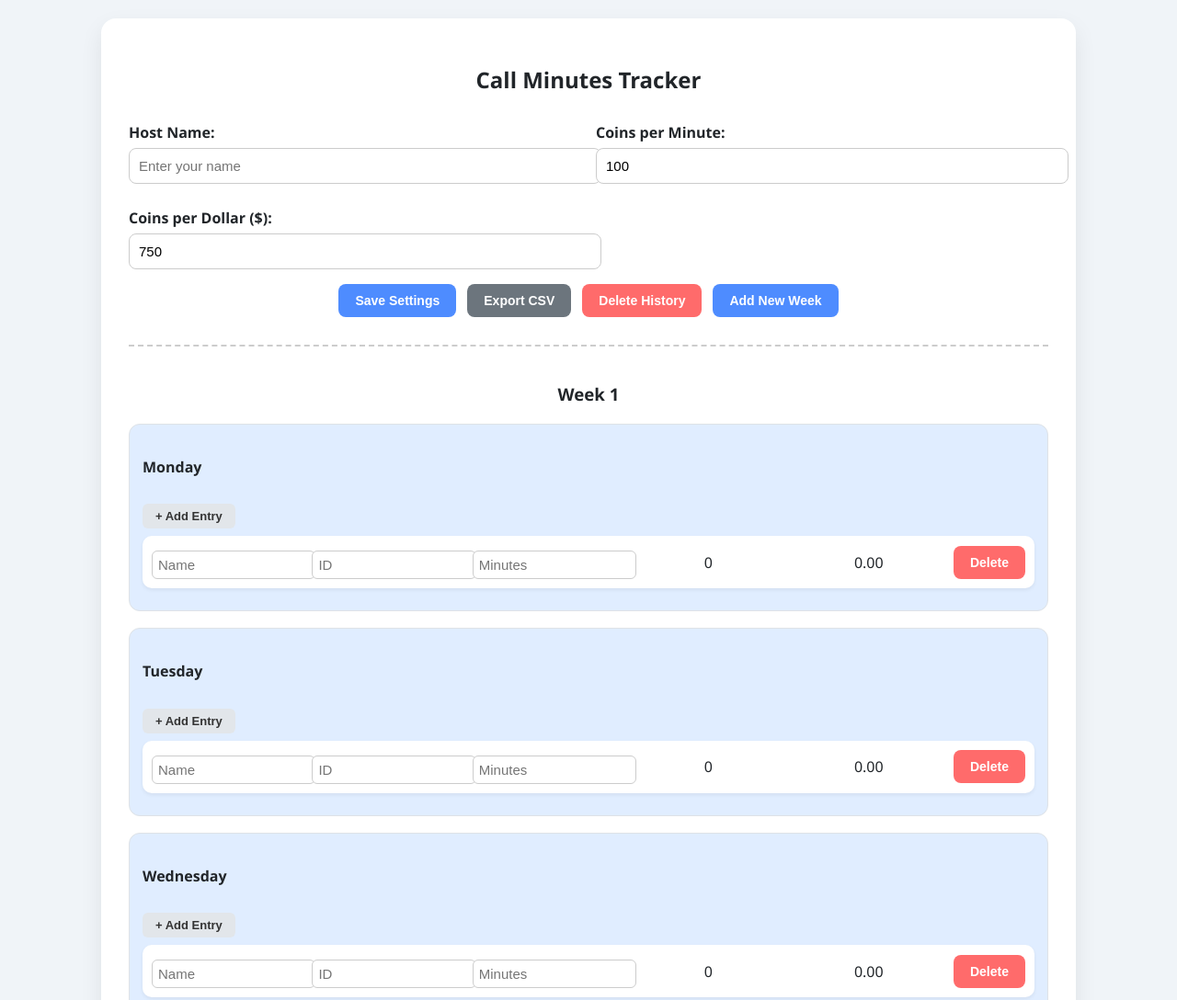
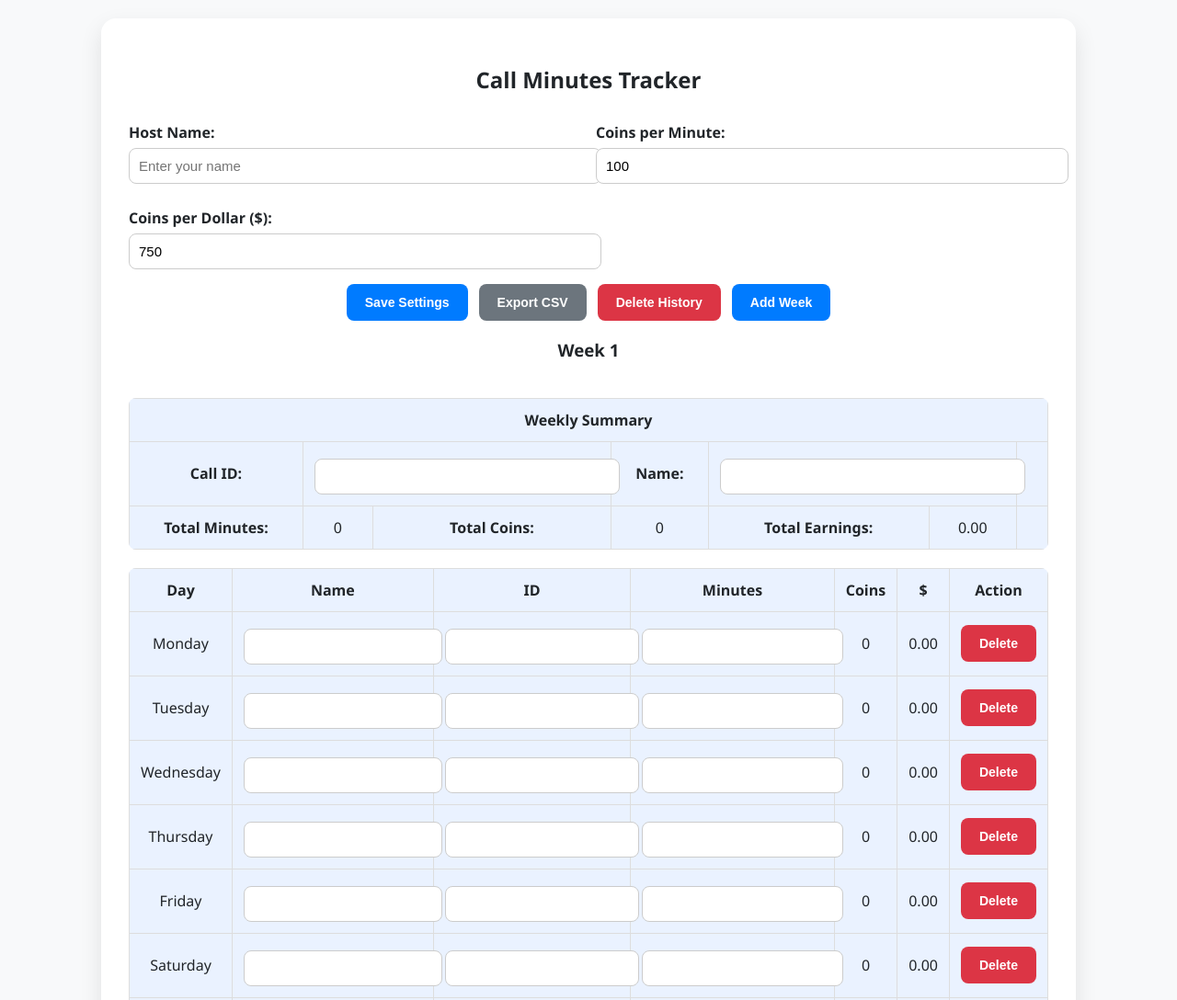
Before and after one commit to coinmaster202/cointracker-full, a website: page public/index.html in a window 1280 px wide. Shown: the top 1088 px of the page at 92% size. Drawn offline with Linux system fonts and the light colour scheme.

Commit message:
Update index.html

```diff
--- a/public/index.html
+++ b/public/index.html
@@ -5,14 +5,14 @@
   <title>Call Tracker</title>
   <style>
     :root {
-      --primary: #4e8cff;
-      --danger: #ff6b6b;
+      --primary: #007bff;
+      --danger: #dc3545;
       --secondary: #6c757d;
-      --background: #f0f4f8;
+      --background: #f8f9fa;
       --surface: #ffffff;
       --text: #212529;
-      --shadow: rgba(0, 0, 0, 0.08);
-      --highlight: #e0edff;
+      --shadow: rgba(0, 0, 0, 0.1);
+      --highlight: #eaf2ff;
     }body {
   font-family: 'Segoe UI', sans-serif;
   background: var(--background);
@@ -72,7 +72,7 @@ input[type="text"], input[type="number"] {
 }
 
 button {
-  padding: 10px 18px;
+  padding: 12px 20px;
   font-weight: bold;
   border: none;
   border-radius: 8px;
@@ -86,14 +86,14 @@ button {
   color: white;
 }
 
-.btn-primary:hover { background: #356de6; }
+.btn-primary:hover { background: #0056b3; }
 
 .btn-danger {
   background: var(--danger);
   color: white;
 }
 
-.btn-danger:hover { background: #c94141; }
+.btn-danger:hover { background: #a71d2a; }
 
 .btn-secondary {
   background: var(--secondary);
@@ -103,64 +103,45 @@ button {
 .btn-secondary:hover { background: #5a6268; }
 
 .add-entry-btn {
-  margin: 8px 0;
-  font-size: 13px;
-  padding: 6px 14px;
-  background: #e2e6ea;
-  color: #333;
+  font-size: 12px;
+  padding: 6px 10px;
+  margin-bottom: 5px;
+  background: #d4e3ff;
   border-radius: 6px;
+  border: none;
 }
 
-.day-section {
-  border: 1px solid #dee2e6;
-  border-radius: 12px;
-  margin-bottom: 18px;
-  padding: 14px;
+table {
+  width: 100%;
+  border-collapse: collapse;
+  min-width: 700px;
+  margin-top: 20px;
   background: var(--highlight);
+  border-radius: 8px;
+  overflow: hidden;
 }
 
-.entry-row {
-  display: grid;
-  grid-template-columns: repeat(5, 1fr) auto;
-  gap: 10px;
-  align-items: center;
-  margin-bottom: 10px;
-  background: #fff;
-  padding: 10px;
-  border-radius: 10px;
-  box-shadow: 0 2px 4px rgba(0,0,0,0.06);
-}
-
-.entry-row input {
-  padding: 6px;
-  border-radius: 6px;
-  border: 1px solid #ccc;
-}
-
-.entry-row .coins, .entry-row .dollars {
-  padding: 6px 0;
+th, td {
+  padding: 12px;
+  border: 1px solid #ddd;
   text-align: center;
 }
 
-.week-wrapper {
-  margin-top: 30px;
-  padding-top: 20px;
-  border-top: 2px dashed #ccc;
-}
+td input { width: 90%; }
 
-@media (max-width: 700px) {
-  .entry-row {
-    grid-template-columns: 1fr 1fr;
-    grid-template-rows: auto auto auto;
-  }
+tr:hover { background-color: #f1f1f1; }
+
+.table-wrapper { overflow-x: auto; }
+
+@media (max-width: 600px) {
+  .form-grid { grid-template-columns: 1fr; }
 }
 
   </style>
 </head>
 <body>
   <div class="container">
-    <h2>Call Minutes Tracker</h2>
-    <div class="form-grid">
+    <h2>Call Minutes Tracker</h2><div class="form-grid">
   <div>
     <label for="hostName">Host Name:</label>
     <input type="text" id="hostName" placeholder="Enter your name" />
@@ -173,11 +154,13 @@ button {
     <label>Coins per Dollar ($):</label>
     <input type="number" id="coinsPerDollar" value="750" />
   </div>
-    </div><div class="btn-row">
+</div>
+
+<div class="btn-row">
   <button class="btn-primary" onclick="saveSettings()">Save Settings</button>
   <button class="btn-secondary" onclick="exportCSV()">Export CSV</button>
   <button class="btn-danger" onclick="deleteHistory()">Delete History</button>
-  <button class="btn-primary" onclick="addWeek()">Add New Week</button>
+  <button class="btn-primary" onclick="addWeek()">Add Week</button>
 </div>
 
 <div id="weeksContainer"></div>
@@ -204,90 +187,82 @@ button {
     }
 
     function updateRow(input) {
-      const row = input.closest(".entry-row");
-      const minutes = parseFloat(row.querySelector(".minutes").value) || 0;
-      const coins = calculateCoins(minutes);
-      row.querySelector(".coins").textContent = coins;
-      row.querySelector(".dollars").textContent = calculateEarnings(coins);
+      const row = input.closest("tr");
+      const minutes = parseFloat(input.value) || 0;
+      row.querySelector(".coins").textContent = calculateCoins(minutes);
+      row.querySelector(".dollars").textContent = calculateEarnings(calculateCoins(minutes));
+      updateSummary(input);
     }
 
-    function addEntry(dayContainer) {
-      const row = document.createElement("div");
-      row.className = "entry-row";
-      row.innerHTML = `
-        <input type="text" placeholder="Name" />
-        <input type="text" placeholder="ID" />
-        <input type="number" class="minutes" placeholder="Minutes" onchange="updateRow(this)" />
-        <div class="coins">0</div>
-        <div class="dollars">0.00</div>
-        <button class="btn-danger" onclick="this.parentElement.remove()">Delete</button>
-      `;
-      dayContainer.appendChild(row);
+    function updateSummary(input) {
+      const week = input.closest(".week");
+      let totalMinutes = 0;
+      let totalCoins = 0;
+      week.querySelectorAll("tbody[data-type='calls'] tr").forEach(row => {
+        const mins = parseFloat(row.querySelector("td:nth-child(4) input")?.value) || 0;
+        totalMinutes += mins;
+        totalCoins += calculateCoins(mins);
+      });
+      week.querySelector(".summary-minutes").textContent = totalMinutes;
+      week.querySelector(".summary-coins").textContent = totalCoins;
+      week.querySelector(".summary-dollars").textContent = calculateEarnings(totalCoins);
     }
 
     function addWeek() {
-      const weekIndex = document.querySelectorAll(".week-wrapper").length + 1;
-      const week = document.createElement("div");
-      week.className = "week-wrapper";
-      week.innerHTML = `<h3>Week ${weekIndex}</h3>`;
-      days.forEach(day => {
-        const section = document.createElement("div");
-        section.className = "day-section";
-        section.innerHTML = `
-          <h4>${day}</h4>
-          <button class="add-entry-btn" onclick="addEntry(this.parentElement)">+ Add Entry</button>
+      const weekNum = document.querySelectorAll(".week").length + 1;
+      const weekDiv = document.createElement("div");
+      weekDiv.className = "week";
+      weekDiv.innerHTML = `
+        <h3>Week ${weekNum}</h3>
+        <div class="table-wrapper">
+          <table>
+            <thead><tr><th colspan="7">Weekly Summary</th></tr></thead>
+            <tbody>
+              <tr><th>Call ID:</th><td colspan="2"><input type="text" /></td><th>Name:</th><td colspan="2"><input type="text" /></td><td></td></tr>
+              <tr><th>Total Minutes:</th><td><span class="summary-minutes">0</span></td><th>Total Coins:</th><td><span class="summary-coins">0</span></td><th>Total Earnings:</th><td><span class="summary-dollars">0.00</span></td><td></td></tr>
+            </tbody>
+          </table>
+        </div>
+        <div class="table-wrapper">
+          <table>
+            <thead><tr><th>Day</th><th>Name</th><th>ID</th><th>Minutes</th><th>Coins</th><th>$</th><th>Action</th></tr></thead>
+            <tbody data-type="calls">
+              ${days.map(day => `
+                <tr>
+                  <td>${day}</td>
+                  <td><input type="text" /></td>
+                  <td><input type="text" /></td>
+                  <td><input type="number" onchange="updateRow(this)" /></td>
+                  <td class="coins">0</td>
+                  <td class="dollars">0.00</td>
+                  <td><button class="btn-danger" onclick="this.closest('tr').remove(); updateSummary(this)">Delete</button></td>
+                </tr>
+              `).join("")}
+            </tbody>
+          </table>
+        </div>
       `;
-        addEntry(section); // Add one entry by default
-        week.appendChild(section);
-      });
-      document.getElementById("weeksContainer").appendChild(week);
+      document.getElementById("weeksContainer").appendChild(weekDiv);
     }
 
     async function deleteHistory() {
-      const confirmed = confirm("Are you sure you want to delete all call data?");
+      const confirmed = confirm("Are you sure you want to delete all call history?");
       if (!confirmed) return;
 
-      const hostName = localStorage.getItem("hostName") || "Unknown";
-      const data = [];
-
-      document.querySelectorAll(".week-wrapper").forEach(week => {
-        week.querySelectorAll(".entry-row").forEach(row => {
-          data.push({
-            name: row.children[0].value,
-            id: row.children[1].value,
-            minutes: row.children[2].value,
-            coins: row.children[3].textContent,
-            dollars: row.children[4].textContent
-          });
-        });
-      });
-
-      try {
       localStorage.clear();
-        alert("History deleted.");
+      alert("History deleted");
       location.reload();
-      } catch (err) {
-        alert("Failed to delete: " + err.message);
-      }
     }
 
     function exportCSV() {
       const hostName = localStorage.getItem("hostName") || "Unknown";
       let csv = `Host Name:,${hostName}\nWeek,Day,Name,ID,Minutes,Coins,Dollars\n`;
-      document.querySelectorAll(".week-wrapper").forEach((week, wIndex) => {
-        week.querySelectorAll(".day-section").forEach(section => {
-          const day = section.querySelector("h4").textContent;
-          section.querySelectorAll(".entry-row").forEach(row => {
-            const name = row.children[0].value;
-            const id = row.children[1].value;
-            const minutes = row.children[2].value;
-            const coins = row.children[3].textContent;
-            const dollars = row.children[4].textContent;
-            csv += `${wIndex + 1},${day},${name},${id},${minutes},${coins},${dollars}\n`;
+      document.querySelectorAll(".week").forEach((week, wIndex) => {
+        week.querySelectorAll("tbody[data-type='calls'] tr").forEach(row => {
+          csv += `${wIndex + 1},${row.cells[0].textContent},${row.cells[1].querySelector("input").value},${row.cells[2].querySelector("input").value},${row.cells[3].querySelector("input").value},${row.cells[4].textContent},${row.cells[5].textContent}\n`;
         });
       });
-      });
-      const blob = new Blob(["\uFEFF" + csv], { type: "text/csv;charset=utf-8;" });
+      const blob = new Blob(["\uFEFF" + csv], { type: "text/csv" });
       const a = document.createElement("a");
       a.href = URL.createObjectURL(blob);
       a.download = "call_tracker.csv";
```
Lines whose indentation alone changed are shown as unchanged.
